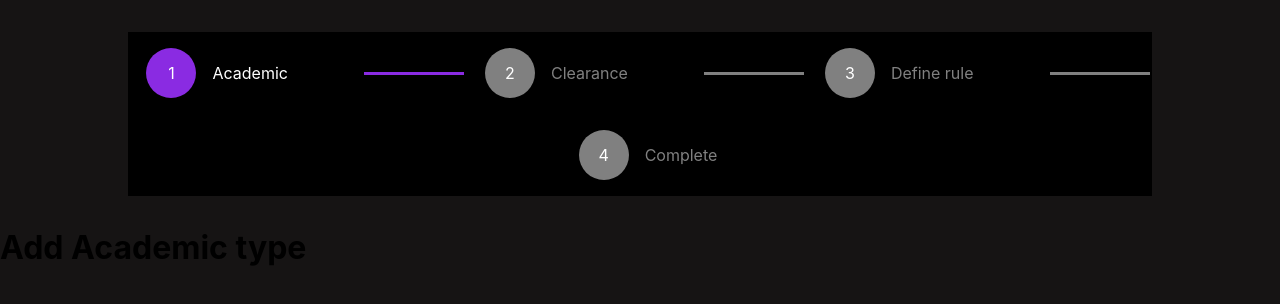
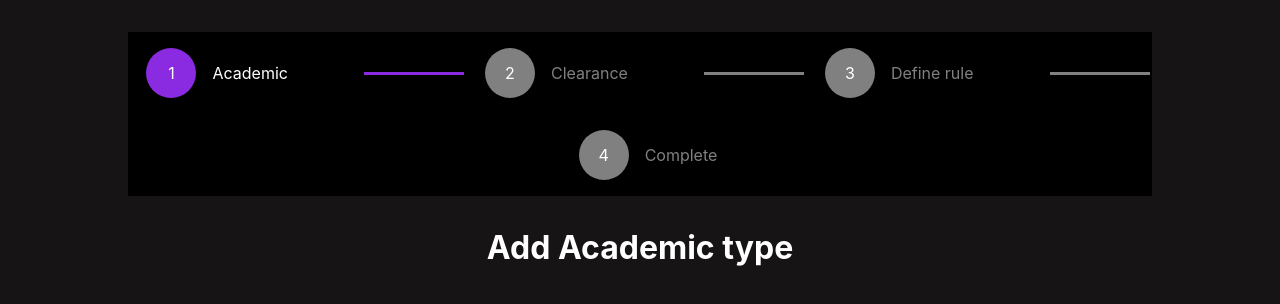
Before and after one commit to kennataddese6/BISCS, a React (Create React App) app in the folder frontend/: page / in a window 1280 px wide. Shown: the top 304 px of the page. Built offline with nearby package versions, Linux system fonts and the light colour scheme.

Commit message:
style step one header text

```diff
--- a/frontend/src/App.css
+++ b/frontend/src/App.css
@@ -48,3 +48,7 @@ body {
 .inactiveText {
   color: grey;
 }
+.stepOneHeaderText {
+  color: white;
+  text-align: center;
+}
```
